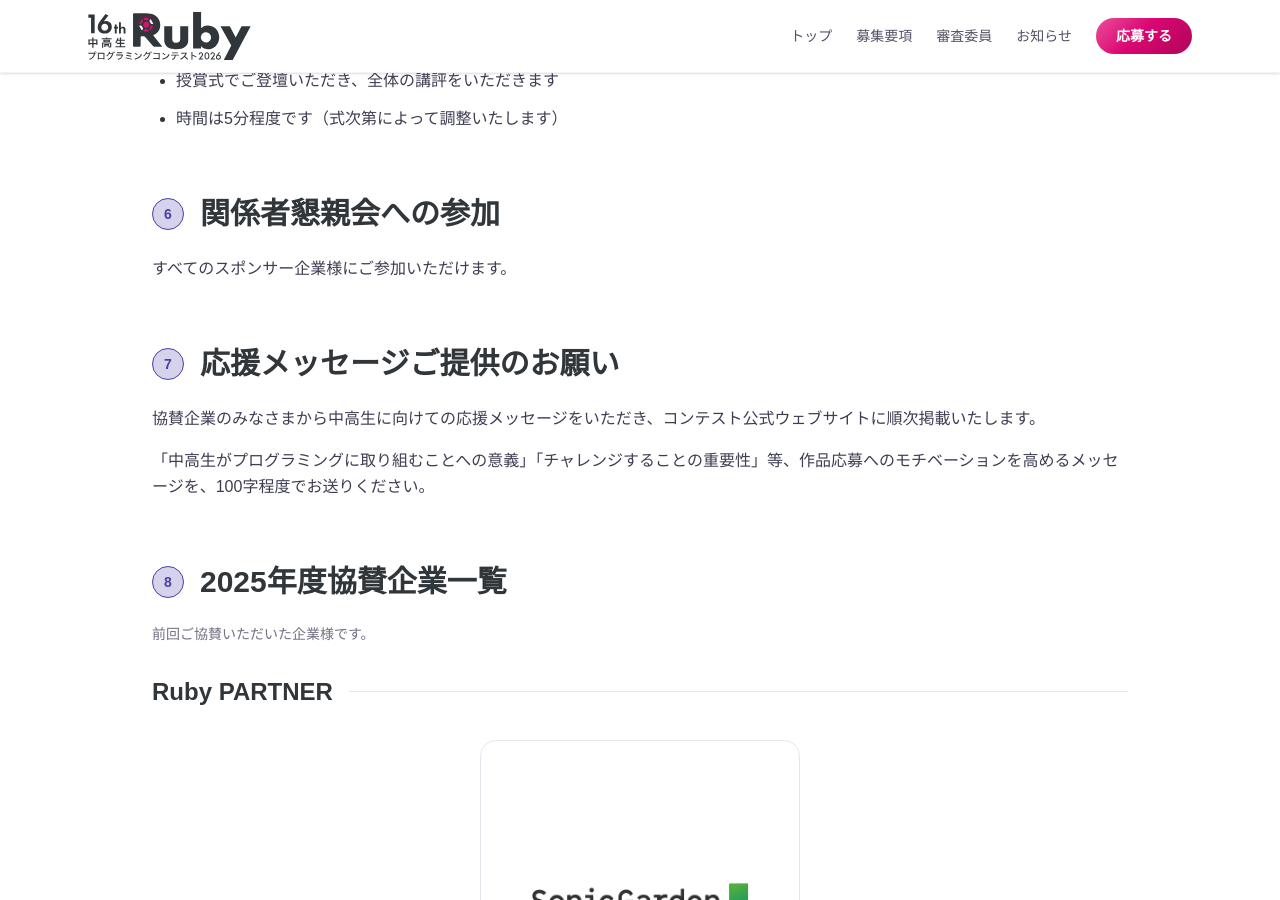
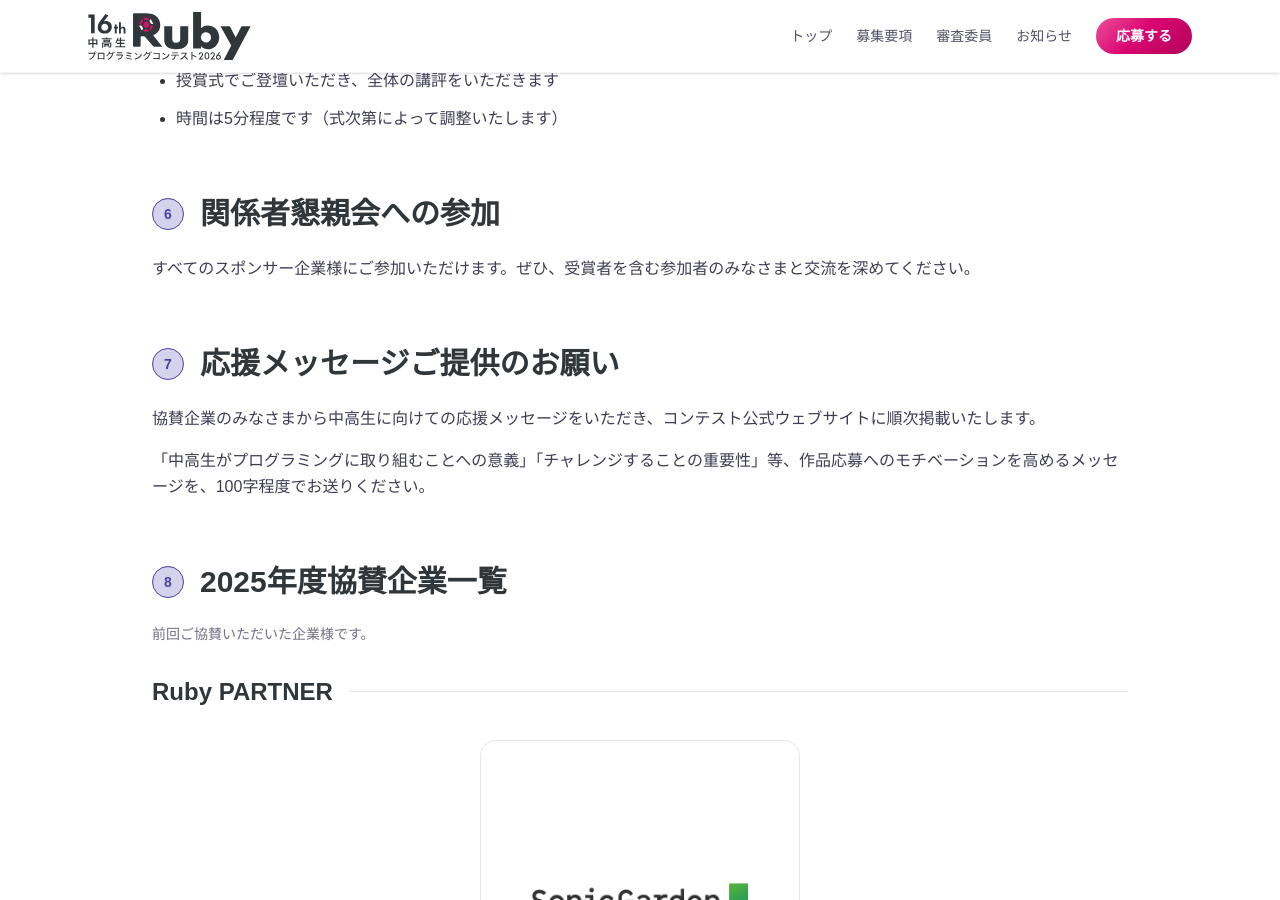
Before and after one commit to ruby-procon-net/ruby-procon-net-2026, a Jekyll site: the page built from sponsors.html, in a window 1280 px wide and 900 px high, scrolled down 3861 px. Built offline with Jekyll 4.4.1, drawn with Linux system fonts in a browser that asks for light colours.

Commit message:
関係者懇親会に交流の呼びかけを追加
要綱にある「受賞者を含む参加者の皆様と交流を深めてください」が抜けており、
参加可否のみの記述になっていたため補った。

Co-Authored-By: Claude Opus 5 <noreply@anthropic.com>

```diff
--- a/sponsors.html
+++ b/sponsors.html
@@ -261,7 +261,7 @@ permalink: /sponsors/
       <span class="a--section-number border border-grape bg-[#d5d2ec] text-grape text-sm font-black w-8 h-8 rounded-full flex items-center justify-center shrink-0">6</span>
       <h2 class="text-3xl font-black text-gray-900">関係者懇親会への参加</h2>
     </div>
-    <p class="text-gray-700 text-base leading-relaxed">すべてのスポンサー企業様にご参加いただけます。</p>
+    <p class="text-gray-700 text-base leading-relaxed">すべてのスポンサー企業様にご参加いただけます。ぜひ、受賞者を含む参加者のみなさまと交流を深めてください。</p>
   </section>
 
   <!-- 7. 応援メッセージご提供のお願い -->
```
